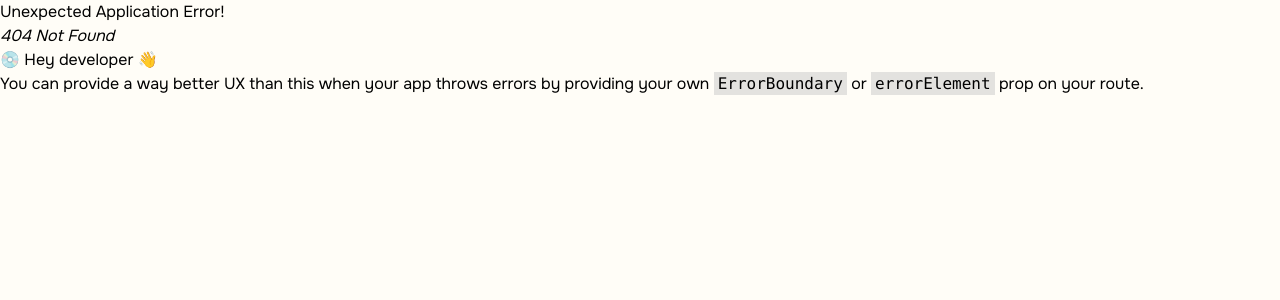
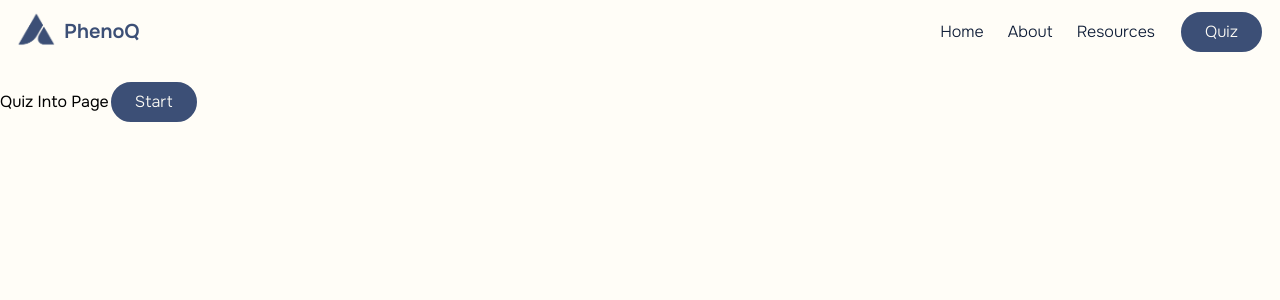
Before and after one commit to NaomiGonz/NAL, a React (Vite) app in the folder web-app/: page /quiz-start in a window 1280 px wide. Before the commit this address had no page. Shown: the top 300 px of the page. Built offline with nearby package versions, Linux system fonts and the light colour scheme.

Commit message:
added intro quiz start page

```diff
--- a/web-app/src/components/NavBar.jsx
+++ b/web-app/src/components/NavBar.jsx
@@ -8,7 +8,7 @@ const NavBar = () => {
   const navigate = useNavigate();
 
   const handleQuiz = () => {
-    navigate("/quiz");
+    navigate("/quiz-start");
   };
 
   return (
--- /dev/null
+++ b/web-app/src/pages/QuizStart.jsx
@@ -0,0 +1,22 @@
+import React from "react";
+import { useNavigate } from "react-router-dom";
+
+const QuizStart = () => {
+  const navigate = useNavigate();
+
+  const handleQuiz = () => {
+    navigate("/quiz");
+  };
+
+  return (
+    <div className="py-20">
+      Quiz Into Page
+      <button
+        onClick={handleQuiz}
+        className="text-ivory font-light bg-mediumblue px-6 py-2 border-2 border-medium transition-colors duration-300 rounded-full hover:bg-green"
+      >Start</button>
+    </div>
+  );
+};
+
+export default QuizStart;
--- a/web-app/src/router.jsx
+++ b/web-app/src/router.jsx
@@ -4,6 +4,7 @@ import Welcome from "./pages/Welcome.jsx";
 import Resource from "./pages/Resource.jsx";
 import About from "./pages/About.jsx";
 import Quiz from "./pages/Quiz.jsx";
+import QuizStart from "./pages/QuizStart.jsx";
 
 const router = createBrowserRouter([
     {
@@ -19,6 +20,10 @@ const router = createBrowserRouter([
                 element: <About />,
             },
             {
+                path: "quiz-start",
+                element: <QuizStart />,
+            },
+            {
                 path: "quiz",
                 element: <Quiz />,
             },
```
